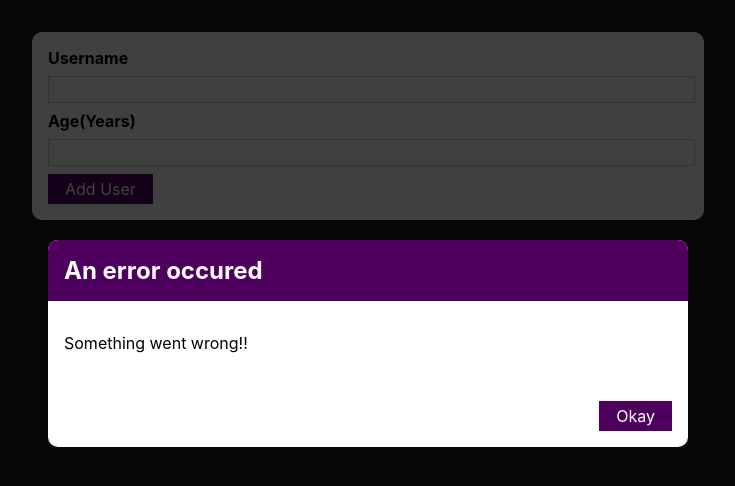
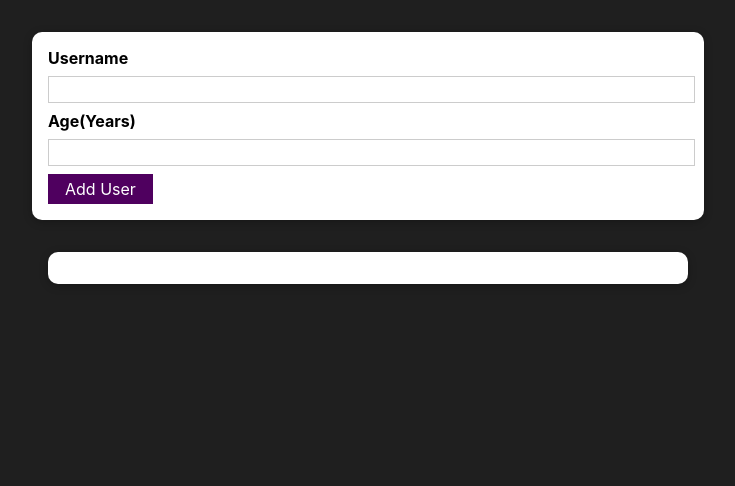
Before and after one commit to TonmoyGoon/User-Model-Verification, a React (Create React App) app: page / in a window 1280 px wide. Shown: the top 486 px of the page, without its empty margins (272-1007 px from the left). Built offline with nearby package versions, Linux system fonts and the light colour scheme.

Commit message:
updating error message UI to work properly

```diff
--- a/src/components/UI/ErrorModal.js
+++ b/src/components/UI/ErrorModal.js
@@ -6,7 +6,7 @@
 const ErrorModal = (props) => {
     return (
         <div>
-            <div className={classes.backdrop}></div>
+            <div className={classes.backdrop} onClick={props.onConfirm}></div>
             <Card className={classes.modal}>
                 <header className={classes.header}>
                     <h2>{props.title}</h2>
@@ -15,7 +15,7 @@
                     <p>{props.message}</p>
                 </div>
                 <footer className={classes.actions}>
-                    <Button>Okay</Button>
+                    <Button onClick={props.onConfirm}>Okay</Button>
                 </footer>
             </Card>
         </div>
--- a/src/components/Users/AddUser.js
+++ b/src/components/Users/AddUser.js
@@ -9,6 +9,7 @@
 
     const [enteredUserName, setEnteredUserName] = useState("");
     const [enteredUserAge, setEnteredUserAge] = useState("");
+    const [error, setError] = useState();
 
     const usernameChangeHandler = (event) => {
         setEnteredUserName(event.target.value)
@@ -21,9 +22,17 @@
     const addUserHandler = (event) => {
         event.preventDefault();
         if (enteredUserName.trim().length === 0 || enteredUserAge.trim().length === 0) {
+            setError({
+                title: "Invalid Input",
+                message: "Please enter a valid name and age (non empty values)."
+            })
             return;
         }
         if (+enteredUserAge < 1) {
+            setError({
+                title: "Invalid age",
+                message: "Please enter a valid age (> 0)."
+            })
             return;
         }
         props.onAddUser(enteredUserName, enteredUserAge);
@@ -31,9 +40,21 @@
         setEnteredUserAge("");
     }
 
+    // When anyone clicks on the backdrop/"Okay" button error message vanish.
+
+    const errorHandler = () => {
+        setError(null);
+    }
+
     return (
         <div>
-            <ErrorModal title="An error occured" message="Something went wrong!!"></ErrorModal>
+
+            {error && <ErrorModal
+                title={error.title}
+                message={error.message}
+                onConfirm={errorHandler}>
+            </ErrorModal>}
+
             <Card className={classes.input}>
                 <form onSubmit={addUserHandler}>
                     <label htmlFor="username">Username</label>
```
